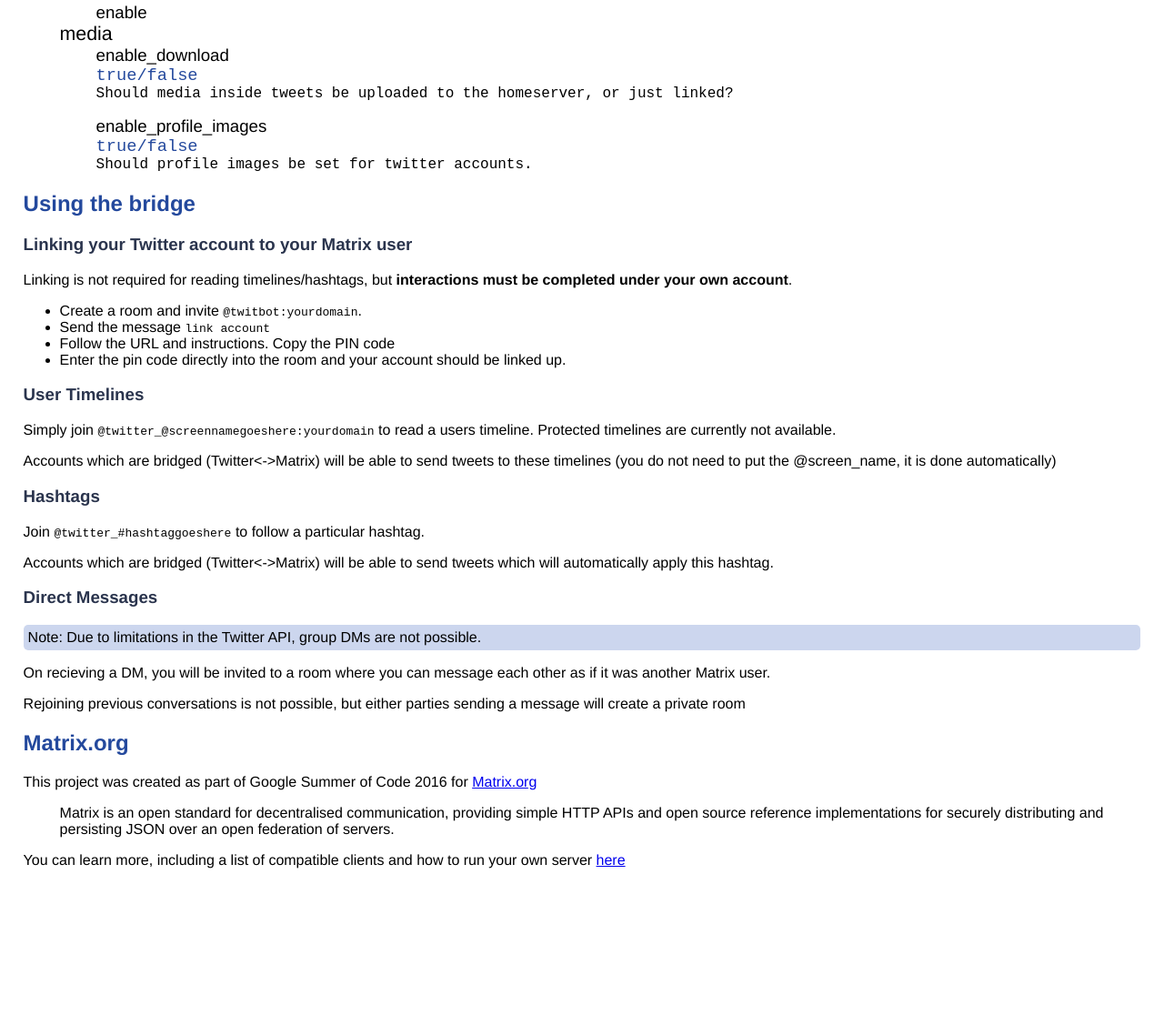
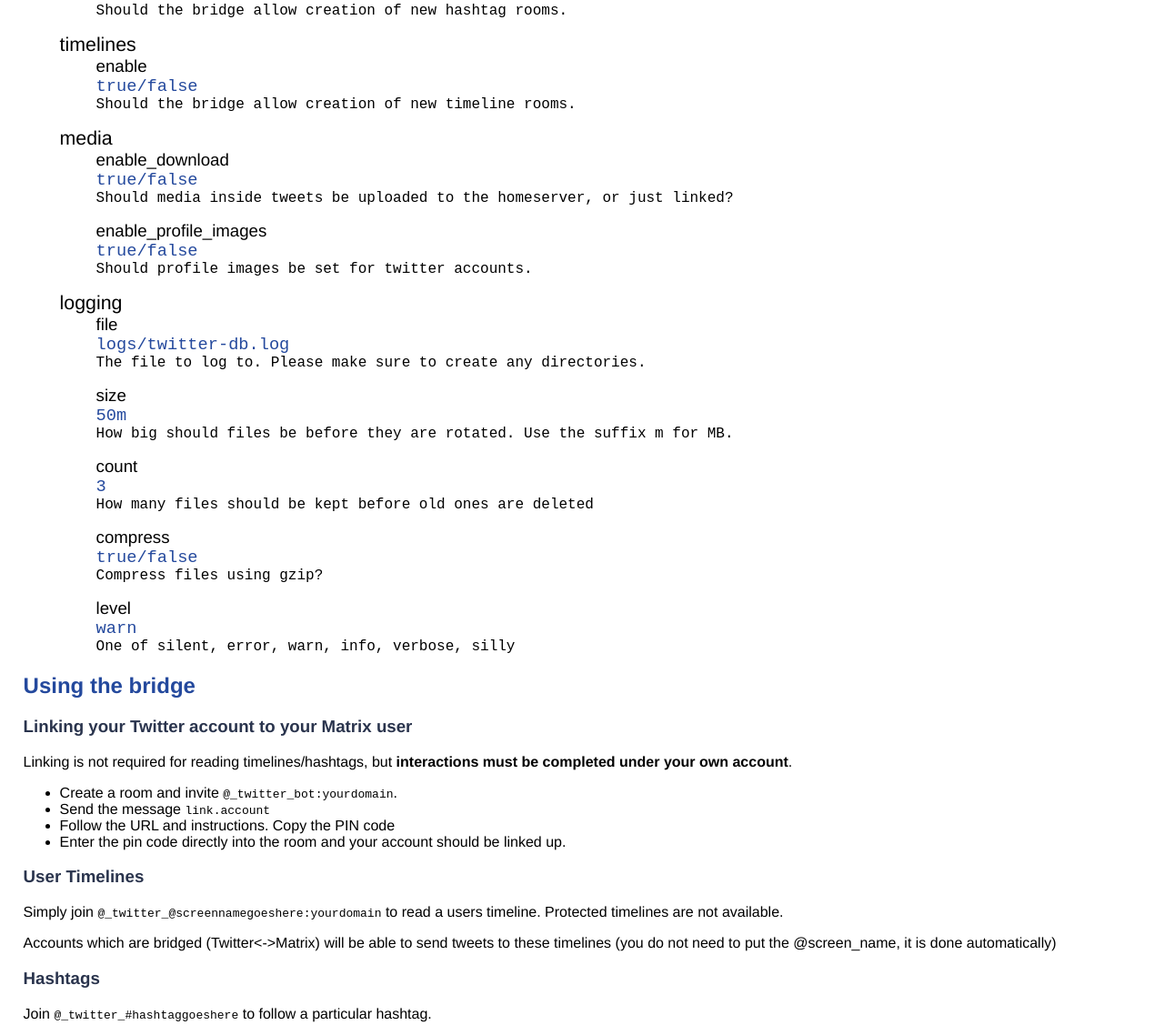
Before and after one commit to Half-Shot/matrix-appservice-twitter, a plain HTML site: page index.html in a window 1280 px wide. Shown: the part 2012-3139 px from the top of the page at 91% size. Before the commit the page ends 2983 px from the top, so only its background shows below. Drawn offline with Linux system fonts and the light colour scheme.

Commit message:
Revised instructions

```diff
--- a/index.html
+++ b/index.html
@@ -43,12 +43,14 @@
 	<section>
 		<h2 id="install">Installation</h2>
 		<p class="note">We expect you to be running a standard synapse setup for these instructions</p>
+		<p class="note">The master release for this project is currently unsupported. While work is ongoing to release a version, #develop should be used.</p>
 
 		<p>Clone this repo and install the npm dependencies as usual.</p>
 
 		<pre>
-			git clone https://github.com/Half-Shot/matrix-appservice-twitter
-			npm install
+    git clone https://github.com/Half-Shot/matrix-appservice-twitter]
+    git checkout develop
+    npm install
 		</pre>
 
 		<p>You will need a twitter application authentication token and secret to continue.</p>
@@ -58,7 +60,7 @@
 		<p>Next, we need to generate the appropriate registration config so that synapse can interface with the bridge.</p>
 
 		<pre>
-			node twitter-as.js -r -u "URL"
+    node twitter-as.js -r -u "URL"
 		</pre>
 
 		<p>The URL should be replaced by the domain/ip and port of the bridge. In this case you can usually leave it as http://localhost:9000 if you plan to run it on the same server as synapse and will be keeping the default port.</p>
@@ -66,7 +68,7 @@
 		<p>Copy/symlink the generated registration file to your synapse directory and finally edit your <code>homeserver.yaml</code> file for synapse so that the bridge is registered. This means changing <code>app_service_config_files</code> and inserting the name of your config file into the list. It should look similar to this:</p>
 
 		<pre>
-			app_service_config_files: ["twitter-registration.yaml"]
+    app_service_config_files: ["twitter-registration.yaml"]
 		</pre>
 
 		<p>You can restart synapse after this.</p>
@@ -74,7 +76,7 @@
 		<p> Finally, run the bridge! </p>
 
 		<pre>
-			node twitter-as.js -p 9000 -c config.yaml
+    node twitter-as.js -p 9000 -c config.yaml
 		</pre>
 
 		<h3>config.yaml</h3>
@@ -83,11 +85,11 @@
 				<ul>
 					<li> domain <span>http://localhost</span> <p>The homeserver's domain.</p> </li>
 					<li> homeserverUrl <span>http://localhost:8448</span> <p>The homeservers URL.</p>  </li>
+					<li> database_file <span>twitter.db</span> <p>The file to store SQLITE data in.</p>  </li>
 				</ul>
 			<li> app_auth </li>
 				<ul>
 					<li> consumer_key <p>The key obtained by registering a new Twitter API application.</p> </li>
-
 					<li> consumer_secret <p>The secret obtained by registering a new Twitter API application.</p> </li>
 				</ul>
 			<li> hashtags </li>
@@ -97,13 +99,19 @@
 			<li> timelines </li>
 				<ul>
 					<li> enable <span>true/false</span> <p>Should the bridge allow creation of new timeline rooms.</p> </li>
-					<li> enable </li>
 				</ul>
 			<li> media </li>
 				<ul>
 					<li> enable_download <span>true/false</span> <p>Should media inside tweets be uploaded to the homeserver, or just linked?</p> </li>
 					<li> enable_profile_images <span>true/false</span> <p> Should profile images be set for twitter accounts.</p> </li>
 				</ul>
+			<li> logging </li>
+				<ul>
+          <li>file <span>logs/twitter-db.log</span> <p> The file to log to. Please make sure to create any directories.</li>
+          <li>size <span>50m</span> <p>How big should files be before they are rotated. Use the suffix m for MB.</li>
+          <li>count <span>3</span> <p>How many files should be kept before old ones are deleted</p></li>
+          <li>compress <span>true/false</span> <p>Compress files using gzip?</p> </li>
+          <li>level <span>warn</span> <p>One of silent, error, warn, info, verbose, silly</p></li>
 	</ul>
 	</section>
 
@@ -112,21 +120,21 @@
 			<h3>Linking your Twitter account to your Matrix user</h3>
 				<p>Linking is not required for reading timelines/hashtags, but <strong>interactions must be completed under your own account</strong>.</p>
 				<ul>
-					<li>Create a room and invite <code>@twitbot:yourdomain</code>.</li>
-					<li>Send the message <code>link account</code></li>
+					<li>Create a room and invite <code>@_twitter_bot:yourdomain</code>.</li>
+					<li>Send the message <code>link.account</code></li>
 					<li>Follow the URL and instructions. Copy the PIN code</li>
 					<li>Enter the pin code directly into the room and your account should be linked up.</li>
 				</ul>
 			<h3>User Timelines</h3>
-				<p>Simply join <code>@twitter_@screennamegoeshere:yourdomain</code> to read a users timeline. Protected timelines are currently not available.</p>
+				<p>Simply join <code>@_twitter_@screennamegoeshere:yourdomain</code> to read a users timeline. Protected timelines are not available.</p>
 				<p>Accounts which are bridged (Twitter&lt;-&gt;Matrix) will be able to send tweets to these timelines (you do not need to put the @screen_name, it is done automatically)</p>
 			<h3>Hashtags</h3>
-				<p>Join <code>@twitter_#hashtaggoeshere</code> to follow a particular hashtag.</p>
+				<p>Join <code>@_twitter_#hashtaggoeshere</code> to follow a particular hashtag.</p>
 				<p>Accounts which are bridged (Twitter&lt;-&gt;Matrix) will be able to send tweets which will automatically apply this hashtag.</p>
 			<h3>Direct Messages</h3>
 				<p class="note">Due to limitations in the Twitter API, group DMs are not possible.</p>
 				<p> On recieving a DM, you will be invited to a room where you can message each other as if it was another Matrix user.</p>
-				<p> Rejoining previous conversations is not possible, but either parties sending a message will create a private room </p>
+				<p> Rejoining previous conversations is not possible, but either user sending a message will create a private room </p>
 	</section>
 
 	<section>
```
